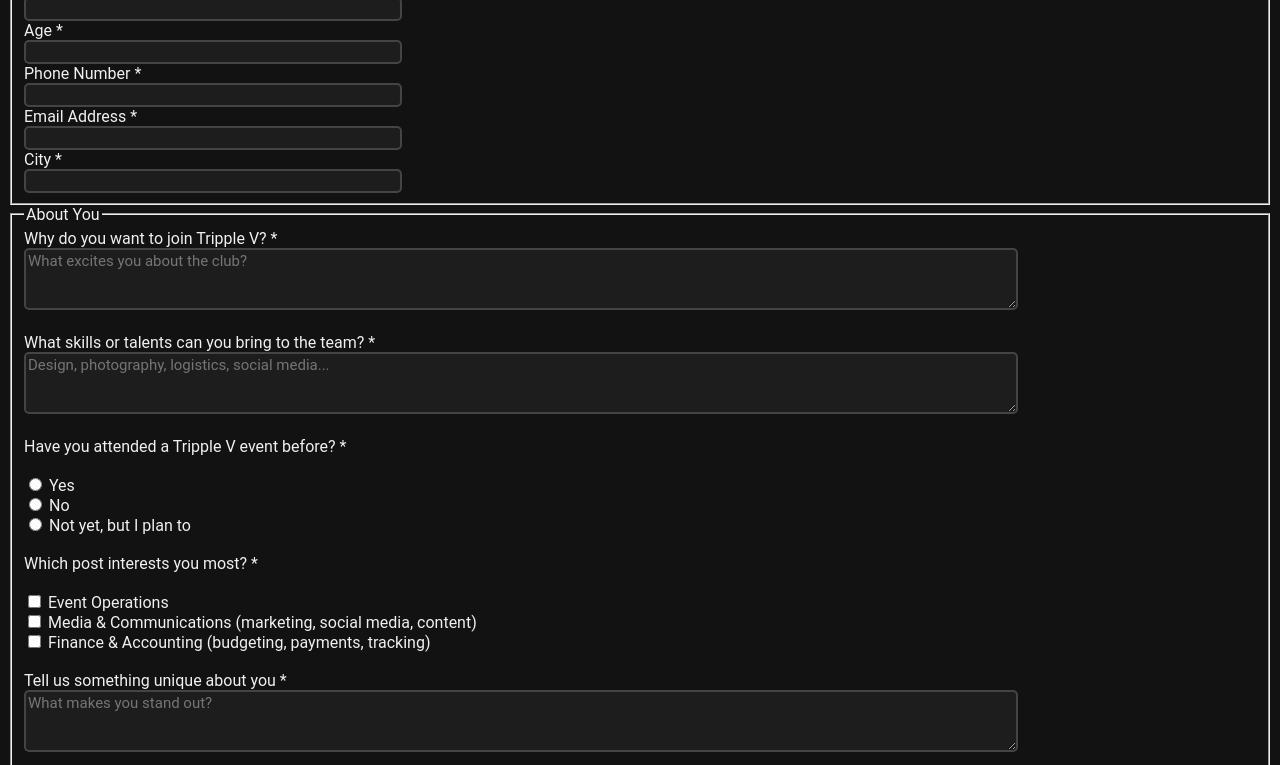
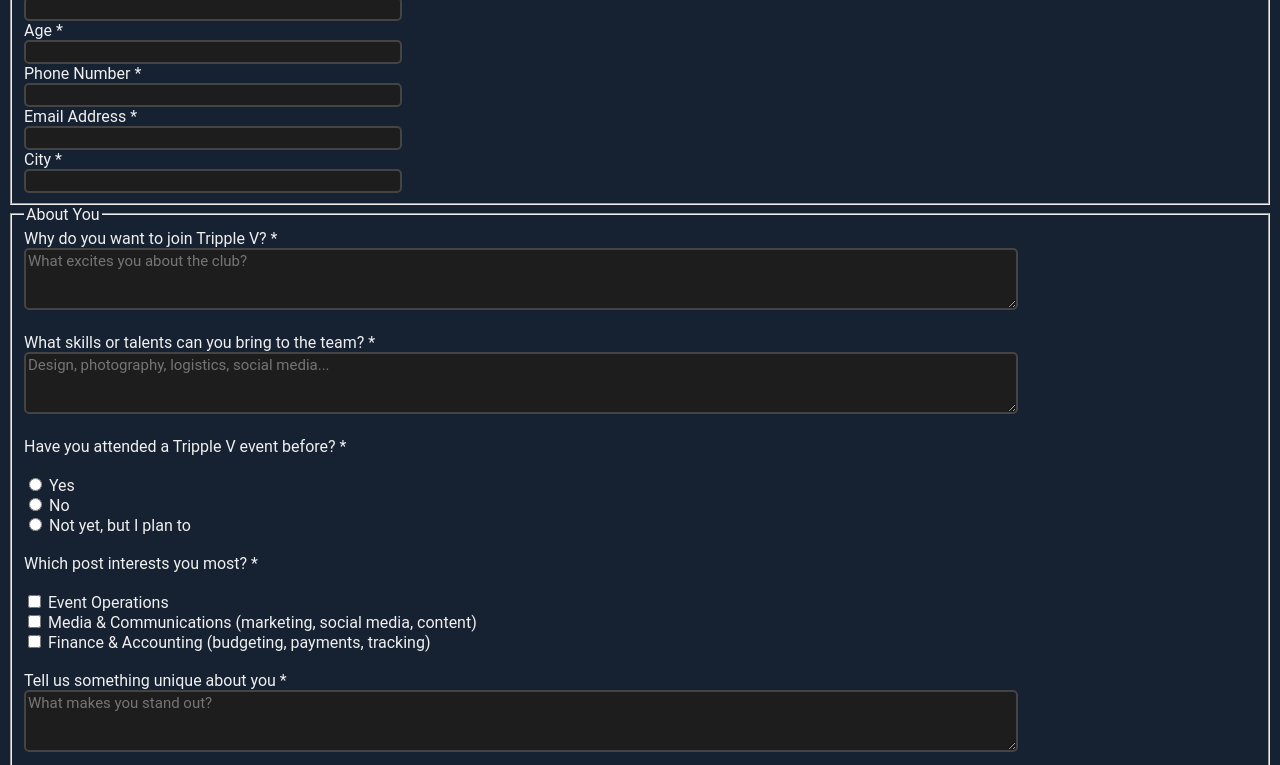
Before and after one commit to assine068/TrippleV-Recruitment, a plain HTML site: page index.html in a window 1280 px wide. Shown: the part 113-878 px from the top of the page. Drawn offline with Linux system fonts and the light colour scheme.

Commit message:
Update form.css

```diff
--- a/form.css
+++ b/form.css
@@ -1,5 +1,5 @@
 body{
-    background-color: #121212;
+    background-color:#041021ec;
     color:#f0f0f0;
     font-family: 'Roboto', sans-serif;
 }
```
